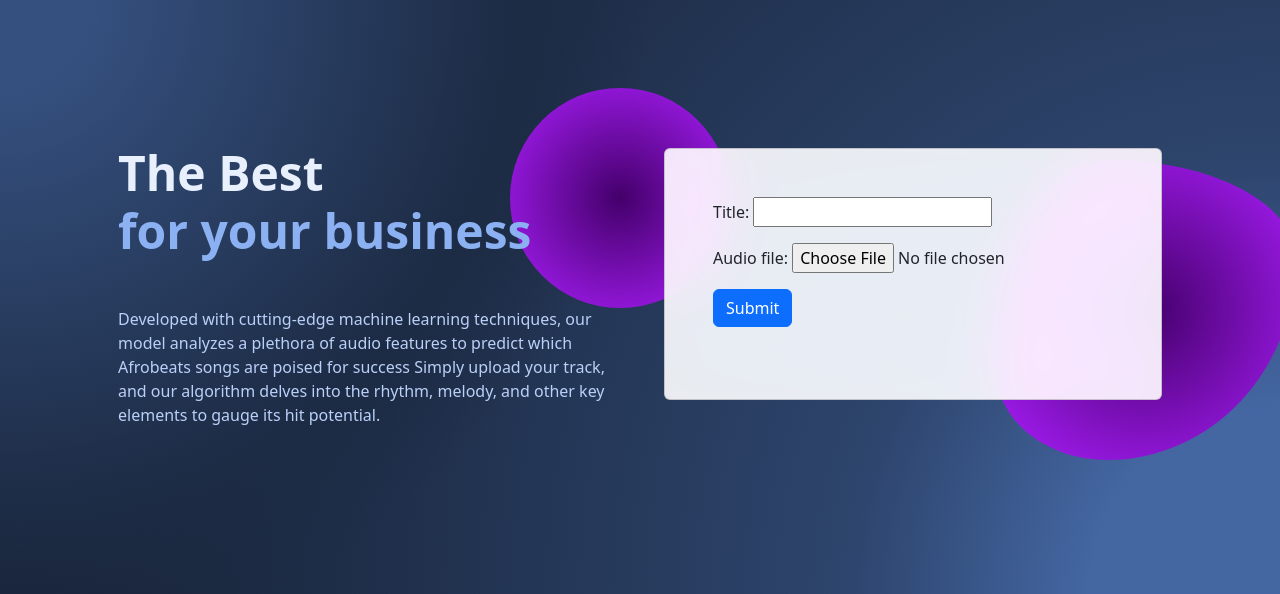
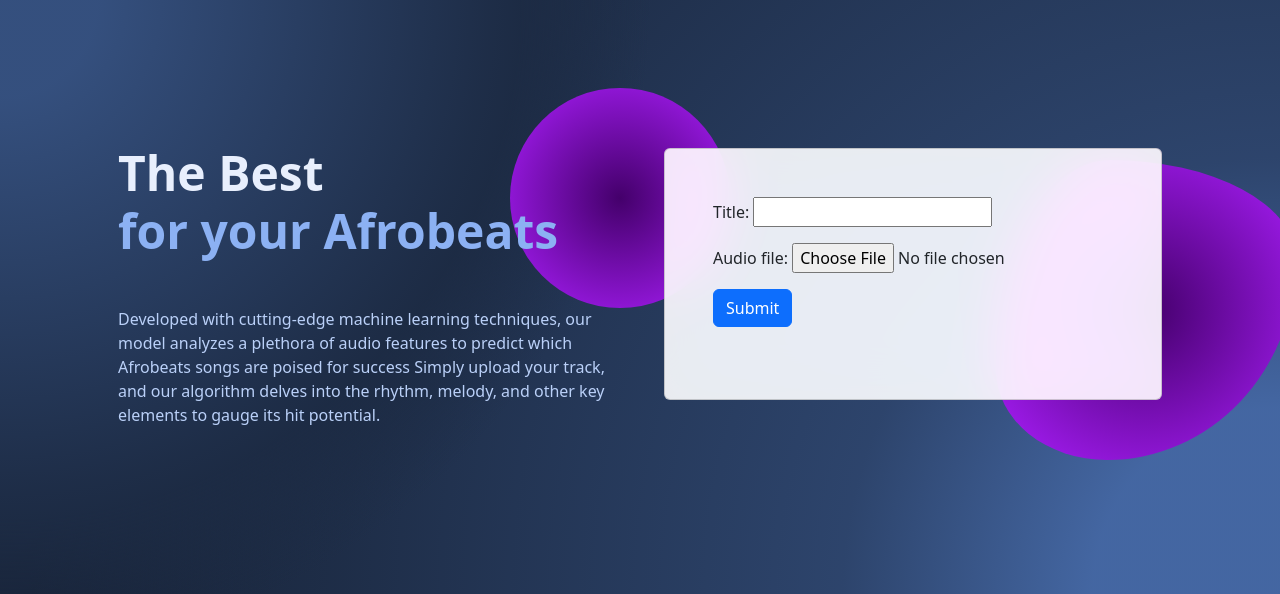
Before and after one commit to Abeltemi/Afrobeat-hit-prediction, a Django app: page /audio in a window 1280 px wide. Shown: the top 594 px of the page. Run offline with Django 4.2, Linux system fonts and the light colour scheme; parts of the project's set-up code (start-up, migrations or seed data) failed here and were passed over.

Commit message:
updates
Signed-off-by: Abel Tee <abeltemitayoade@gmail.com>

```diff
--- a/myapp/templates/myapp/index.html
+++ b/myapp/templates/myapp/index.html
@@ -62,7 +62,7 @@
           <div class="col-lg-6 mb-5 mb-lg-0" style="z-index: 10">
             <h1 class="my-5 display-5 fw-bold ls-tight" style="color: hsl(218, 81%, 95%)">
               The Best <br />
-              <span style="color: hsl(218, 81%, 75%)">for your business</span>
+              <span style="color: hsl(218, 81%, 75%)">for your Afrobeats</span>
             </h1>
             <p class="mb-4 opacity-70" style="color: hsl(218, 81%, 85%)">
               Developed with cutting-edge machine learning techniques, our model analyzes a plethora of audio features to predict which Afrobeats songs are poised for success
```
